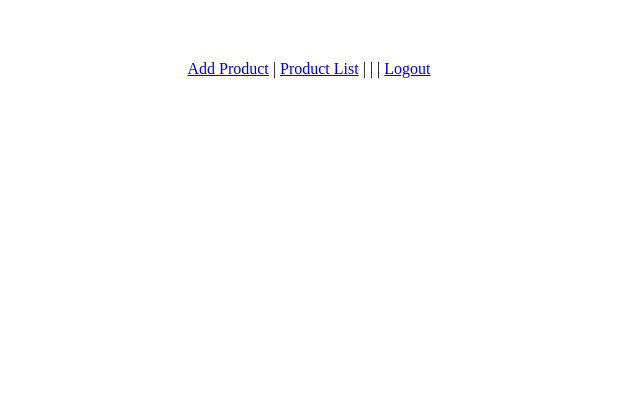
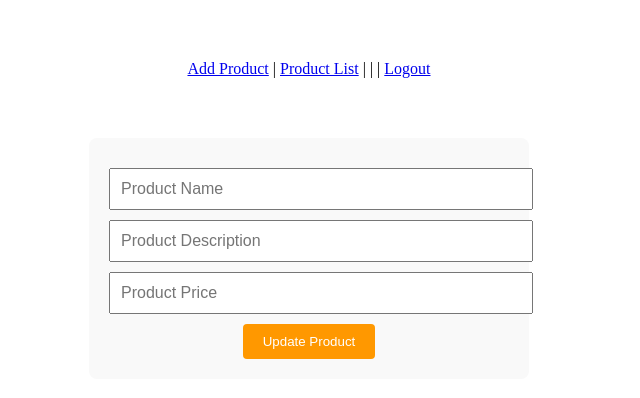
Before and after one commit to BrianMwengi/ecommerce-frontend, a Vue app: page /edit-product/1 in a window 1280 px wide. Shown: the top 398 px of the page, without its empty margins (331-971 px from the left). Built offline with nearby package versions, Linux system fonts and the light colour scheme; no server answers; sample sign-in values are in the browser's storage.

Commit message:
Modified Four files Edit, Navbar, ProductList and RouterJs

```diff
--- /dev/null
+++ b/src/components/EditProduct.vue
@@ -0,0 +1,124 @@
+<template> <!--This is like your "Toy Car Makeover Table." One section to write a new name etc..-->
+    <!-- The component markup -->
+    <div class="edit-product">
+      <!-- The form for editing a product. The 'submit' event is prevented and instead the 'submitForm' method is called -->
+      <form @submit.prevent="submitForm" class="edit-product-form">
+        <!-- Various input fields bound to product properties with error handling -->
+        <input class="input-field" v-model="product.name" placeholder="Product Name" />
+        <p v-if="errors.name" class="error">{{ errors.name }}</p>
+
+        <input class="input-field" v-model="product.description" placeholder="Product Description" />
+        <p v-if="errors.description" class="error">{{ errors.description }}</p>
+
+        <input class="input-field" v-model="product.price" placeholder="Product Price" />
+        <p v-if="errors.price" class="error">{{ errors.price }}</p>
+
+        <!-- Submit button -->
+        <button type="submit" class="submit-button">Update Product</button>
+      </form>
+    </div>
+  </template>
+
+  <script>
+  import { ref, onMounted } from 'vue'; // Importing necessary functionalities from Vue 3 Composition API
+  import { useRoute, useRouter } from 'vue-router'; // Importing routing functionalities
+  import axios from '@/axios'; // Importing axios for making HTTP requests
+
+  export default {
+    setup() { // new control center in Vue 3, replacing data, methods v2. runs first when the component is created.
+      // Creating a reactive reference to the product object and error messages
+      const product = ref({ id: null, name: '', description: '', price: '' });
+      const errors = ref({}); // it's like setting up empty boxes that will hold the toy car's details and any error messages.
+
+      // Getting the current route instance and extracting product id from it
+      const route = useRoute(); // knowing which toy car you're going to work on and where to place it after the makeover.
+      product.value.id = route.params.id;
+
+      // Getting the router instance
+      const router = useRouter();
+
+      // Defining input validation function
+      const validateInput = () => {
+        const errorMessages = {};
+        if (!product.value.name) errorMessages.name = 'Name is required';
+        if (!product.value.description) errorMessages.description = 'Description is required';
+        if (!product.value.price || isNaN(product.value.price)) errorMessages.price = 'Price is required and must be a number';
+        return errorMessages;
+      };
+
+      // Defining form submission function
+      const submitForm = async () => { // sends the updated toy car details back to the toy store (server).
+        const errorMessages = validateInput();
+        if (Object.keys(errorMessages).length > 0) {
+          errors.value = errorMessages;
+          return;
+        }
+
+        // Sending updated product data to the server
+        try {
+          await axios.put(`/products/${product.value.id}`, product.value);
+          // Upon successful update, redirecting to the Product List page
+          router.push('/');
+        } catch (error) {
+          console.error("An error occurred while updating the product:", error);
+          if (error.response && error.response.status === 422) {
+            // Handling server-side validation errors
+            errors.value = error.response.data.errors;
+          }
+        }
+      };
+
+      // Fetching product data from the server when the component is mounted
+      onMounted(async () => { // fetches the current details of the toy car when the component is first created.
+        try { // "On mount" means as soon as the component is placed on the webpage it fetches these details.
+          const response = await axios.get(`/products/${product.value.id}`);
+          product.value.name = response.data.name;
+          product.value.description = response.data.description;
+          product.value.price = response.data.price;
+        } catch (error) {
+          console.error("An error occurred while fetching the product:", error);
+        }
+      });
+
+      // Exposing the reactive references and methods to be used within the template
+      return { product, submitForm, errors };
+    }
+  };
+  </script>
+
+
+
+
+  <style scoped>
+  .error {
+    color: red;
+  }
+  .edit-product {
+    max-width: 400px;
+    margin: 20px auto;
+    padding: 20px;
+    background-color: #f9f9f9;
+    border-radius: 8px;
+  }
+
+  .input-field {
+    display: block;
+    width: 100%;
+    margin: 10px 0;
+    padding: 10px;
+    font-size: 1em;
+  }
+
+  .submit-button {
+    padding: 10px 20px;
+    background-color: #FF9800;
+    color: white;
+    border: none;
+    border-radius: 4px;
+    cursor: pointer;
+  }
+
+  .submit-button:hover {
+    background-color: #e68a00;
+  }
+  </style>
--- a/src/components/Navbar.vue
+++ b/src/components/Navbar.vue
@@ -2,7 +2,6 @@
   <!-- Navigation bar// its like a map of your house. It shows where each room is -->
   <nav>
     <!-- Links for different routes. They are conditionally rendered based on the 'isLoggedIn' state. -->
-    <!-- <router-link to="/" v-if="isLoggedIn">Product List</router-link> |-->
     <router-link to="/add-product" v-if="isLoggedIn">Add Product</router-link> | <!--its like a shortcut or a quick link to a room. -->
     <router-link to="/" v-if="isLoggedIn">Product List</router-link> | <!--its like a shortcut or a quick link to a room. -->
     <router-link to="/login" v-if="!isLoggedIn">Login</router-link> |
--- a/src/components/ProductList.vue
+++ b/src/components/ProductList.vue
@@ -15,7 +15,8 @@
                     <!-- Link to edit the product -->
                     <!-- Use Vue Router's 'router-link' component to create a navigation link -->
                     <!-- Use Vue's 'v-bind' directive (shorthand ':') to bind the 'to' prop with route data -->
-                    <!-- <router-link class="edit-link" :to="{ name: 'EditProduct', params: { id: product.id } }">Edit</router-link> -->
+                    <router-link class="edit-link" :to="{ name: 'EditProduct', params: { id: product.id } }">Edit</router-link>
+
 
                     <!-- Link to view product details -->
                     <!-- <router-link class="details-link" :to="{ name: 'ProductDetails', params: { id: product.id } }">View Details</router-link> -->
--- a/src/router.js
+++ b/src/router.js
@@ -3,7 +3,7 @@ import { createRouter, createWebHistory } from 'vue-router';
 import ProductList from './components/ProductList.vue';
 // import ProductDetails from './components/ProductDetails.vue';
 import AddProduct from './components/AddProduct.vue';
-// import EditProduct from './components/EditProduct.vue';
+import EditProduct from './components/EditProduct.vue';
 import Login from './components/Login.vue'; // Import the Login component
 import Register from './components/Register.vue'; // Import the Register component
 
@@ -26,12 +26,12 @@ const routes = [
         component: AddProduct, // actual room behind the door.
         meta: { public: false } // Mark this route as private (special sticker on some rooms that says "Private")
     },
-    // {
-    //     path: '/edit-product/:id',
-    //     name: 'EditProduct',
-    //     component: EditProduct,
-    //     meta: { public: false } // Mark this route as private
-    // },
+    {
+        path: '/edit-product/:id',
+        name: 'EditProduct',
+        component: EditProduct,
+        meta: { public: false } // Mark this route as private
+    },
     {
         path: '/login', // Add this route
         name: 'Login',
```
